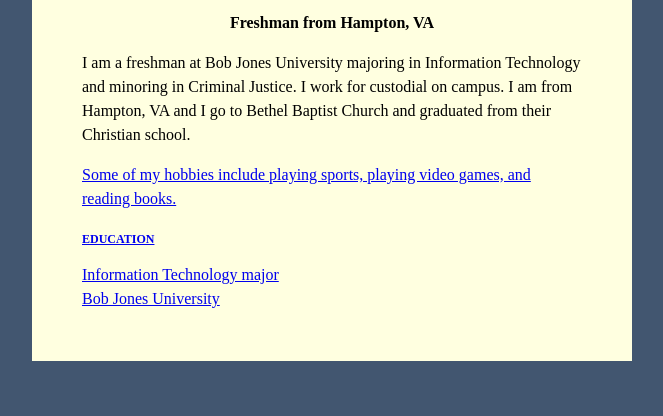
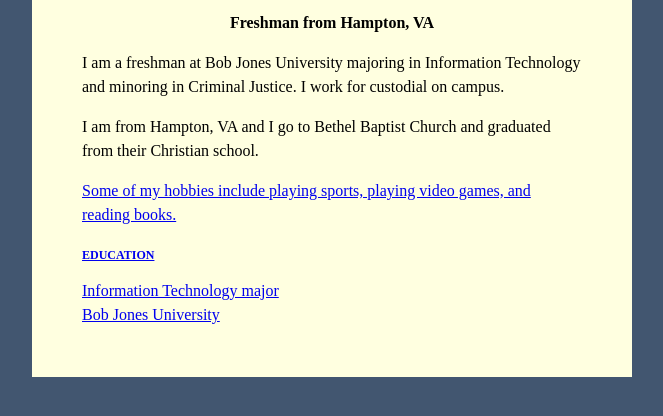
Before and after one commit to rwill265/rwill265.github.io, a plain HTML site: page index.html in a window 1280 px wide. Shown: the part 304-720 px from the top of the page, without its empty margins (308-971 px from the left). Drawn offline with Linux system fonts and the light colour scheme.

Commit message:
Update index.html

```diff
--- a/index.html
+++ b/index.html
@@ -44,9 +44,11 @@ h3 {
 
          <p>I am a freshman at Bob Jones University majoring in Information Technology and minoring in Criminal Justice.
              I work for custodial on campus.
+             </p>
 
-            I am from Hampton, VA and I go to Bethel Baptist Church and graduated from their Christian school.
-             <p><a href = "http://bethelbaptistministries.org/"</a></p>
+         <p> I am from Hampton, VA and I go to Bethel Baptist Church and graduated from their Christian school.
+         </p>
+         <p><a href = "http://bethelbaptistministries.org/"</a></p>
 
 
          </p>
```
